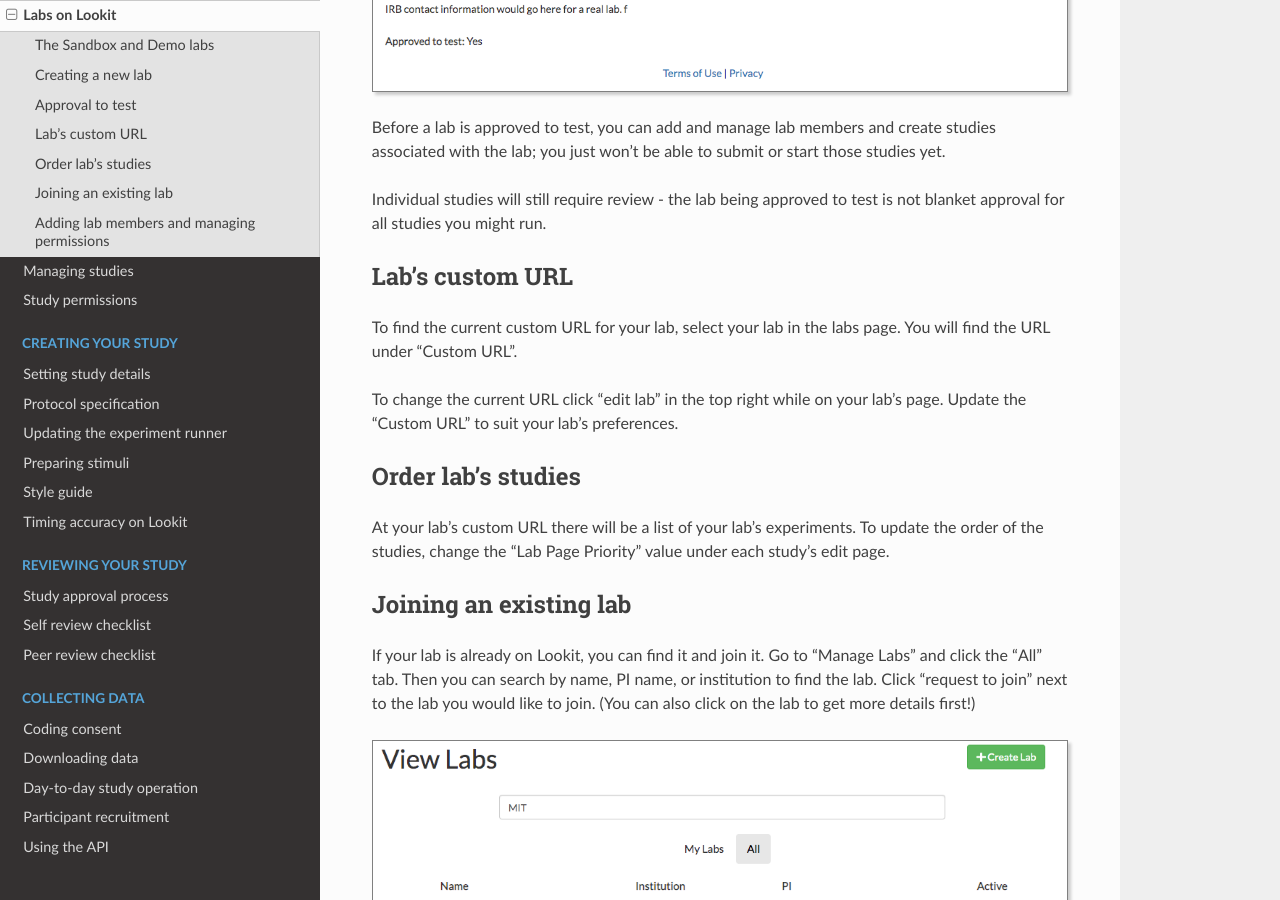
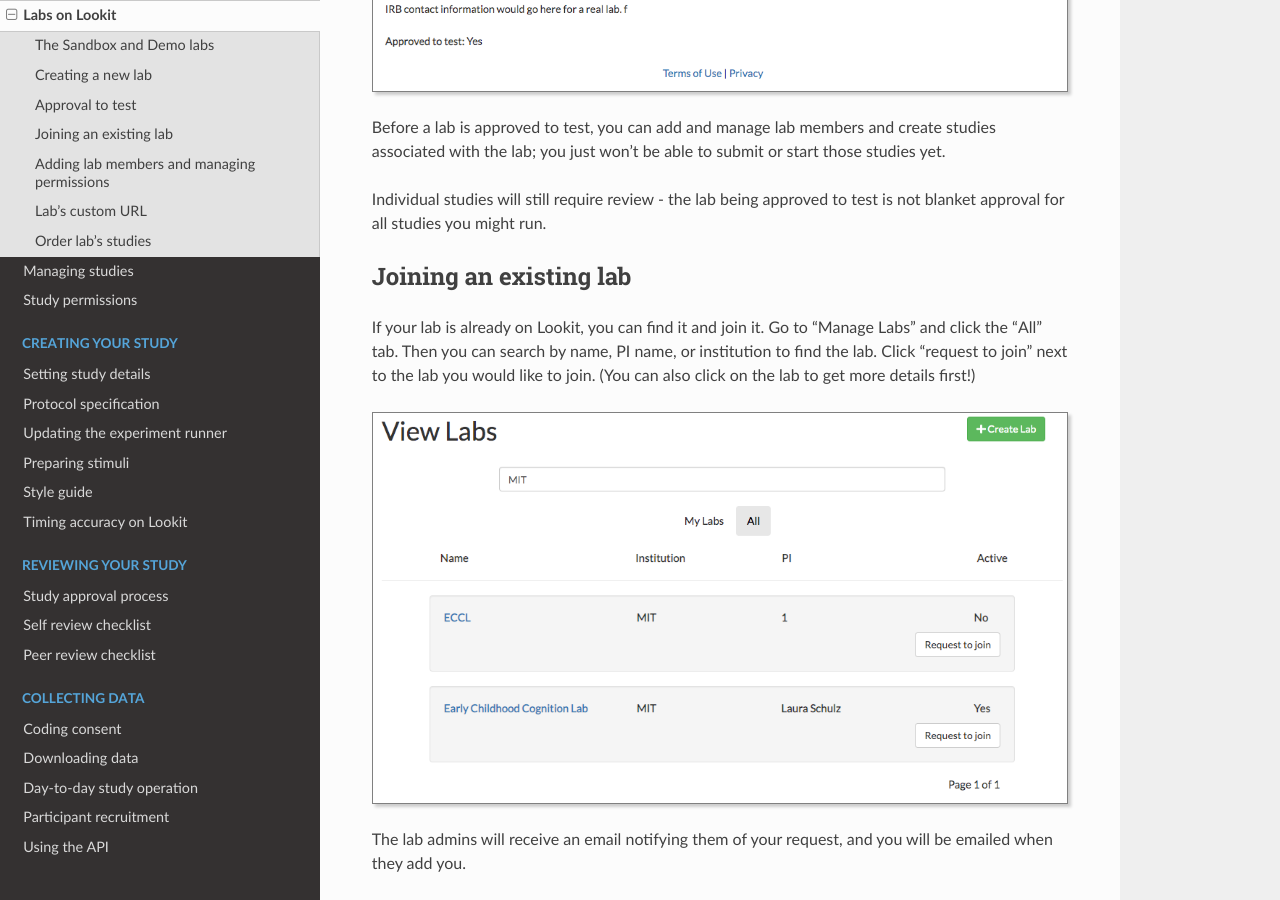
Before and after one commit to lookit/lookit-docs, a Sphinx documentation site: the page built from docs/source/researchers-manage-org.rst, in a window 1280 px wide and 900 px high, scrolled down 2042 px. Built offline with Sphinx 7.4.7 and the Read the Docs theme 2.0.0, drawn with Linux system fonts in a browser that asks for light colours; some of the changed text lies outside the part shown.

Commit message:
move lab custom URL and study ordering sections to bottom of page

```diff
--- a/docs/source/researchers-manage-org.rst
+++ b/docs/source/researchers-manage-org.rst
@@ -50,19 +50,6 @@
 
 Individual studies will still require review - the lab being approved to test is not blanket approval for all studies you might run.
 
---------------------------------------------------------
-Lab's custom URL
---------------------------------------------------------
-
-To find the current custom URL for your lab, select your lab in the labs page.  You will find the URL under "Custom URL".
-
-To change the current URL click "edit lab" in the top right while on your lab's page.  Update the "Custom URL" to suit your lab's preferences.
-
---------------------------------------------------------
-Order lab's studies
---------------------------------------------------------
-
-At your lab's custom URL there will be a list of your lab's experiments.  To update the order of the studies, change the "Lab Page Priority" value under each study's edit page.
 
 --------------------------------------------------------
 Joining an existing lab
```
Also changed, not shown: other parts of docs/source/researchers-manage-org.rst (+14 -0 lines).
